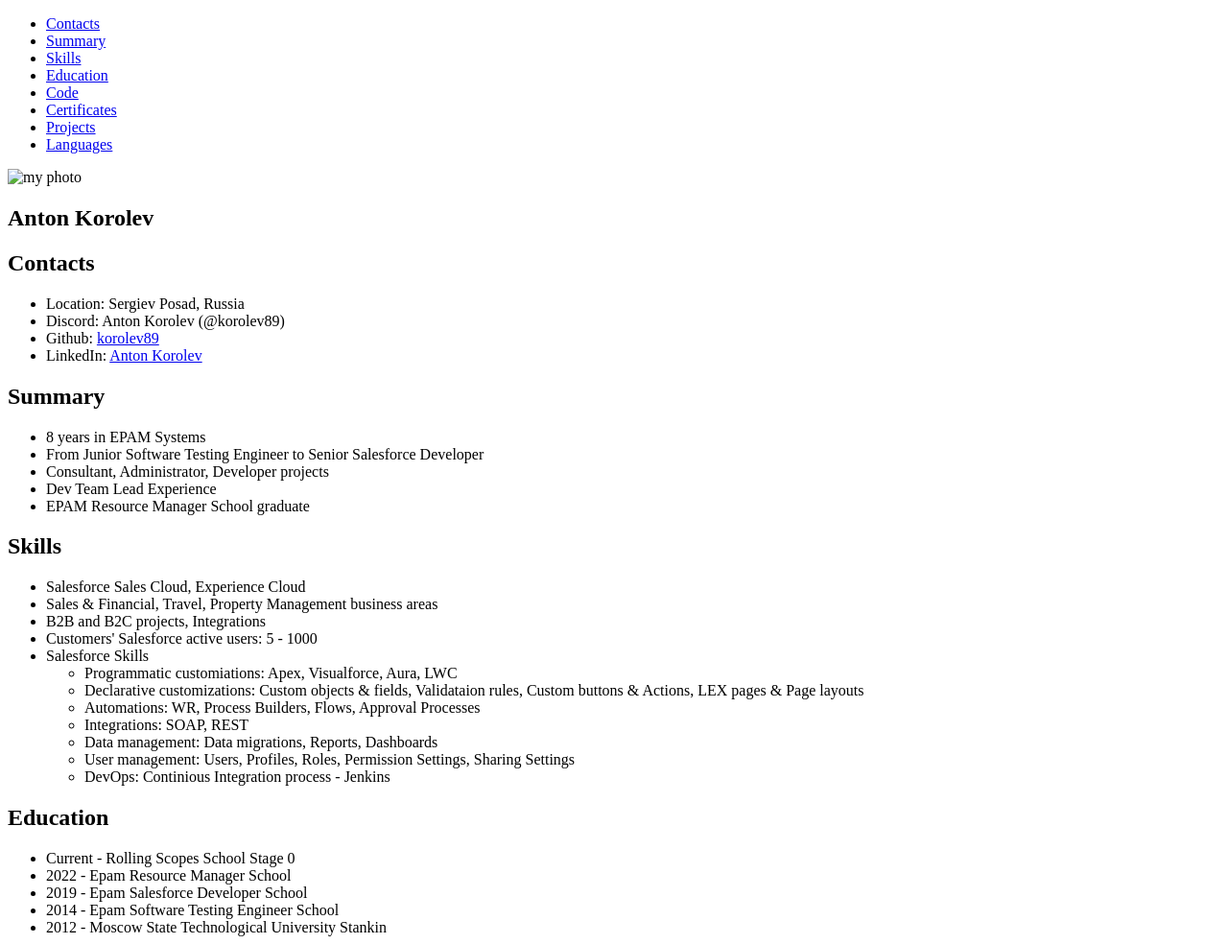
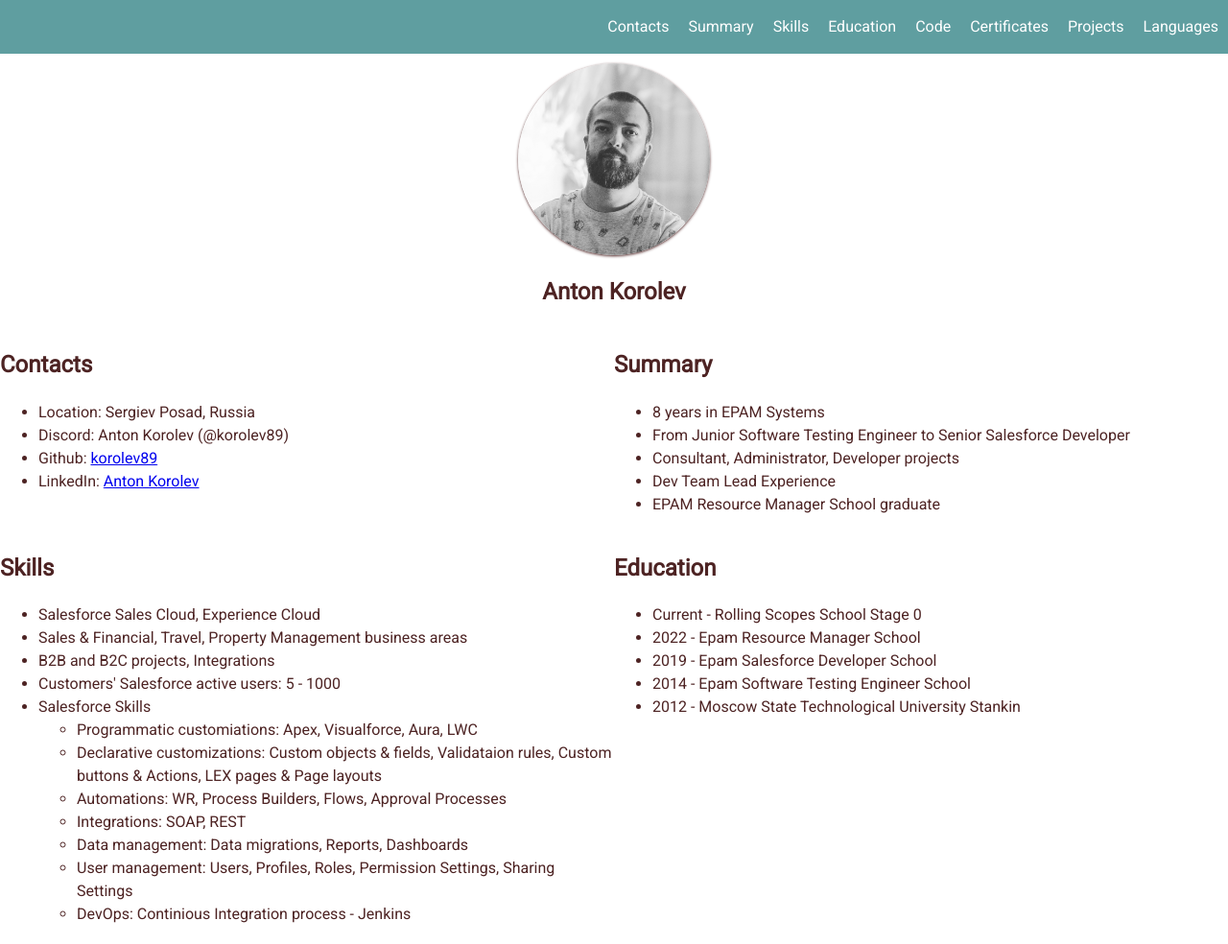
Before and after one commit to korolev89/rsschool-cv, a plain HTML site: page index.html in a window 1280 px wide. Shown: the top 984 px of the page at 96% size. Drawn offline with Linux system fonts and the light colour scheme; the site is published under a folder, as on GitHub Pages, so addresses that start at the root find nothing.

Commit message:
fix: change urls of css and image

```diff
--- a/index.html
+++ b/index.html
@@ -3,7 +3,7 @@
  <head>
   <meta charset="utf-8">
   <meta name="viewport" content="width=device-width, initial-scale=1">
-  <link rel="stylesheet" href="/style.css">
+  <link rel="stylesheet" href="style.css">
   <link rel="icon" href="assets/favicon.ico">
   <link rel="preconnect" href="https://fonts.googleapis.com">
   <link rel="preconnect" href="https://fonts.gstatic.com" crossorigin>
@@ -30,7 +30,7 @@
   <main class="main">
     <div class="container main-container">
       <section class="section section-profile" id="personal">
-        <img class="avatar" src="/assets/img/avatar.jpg" alt="my photo">
+        <img class="avatar" src="assets/img/avatar.jpg" alt="my photo">
         <h1 class="section-title">Anton Korolev</h1>
       </section>
       <section class="section" id="contacts">
```
